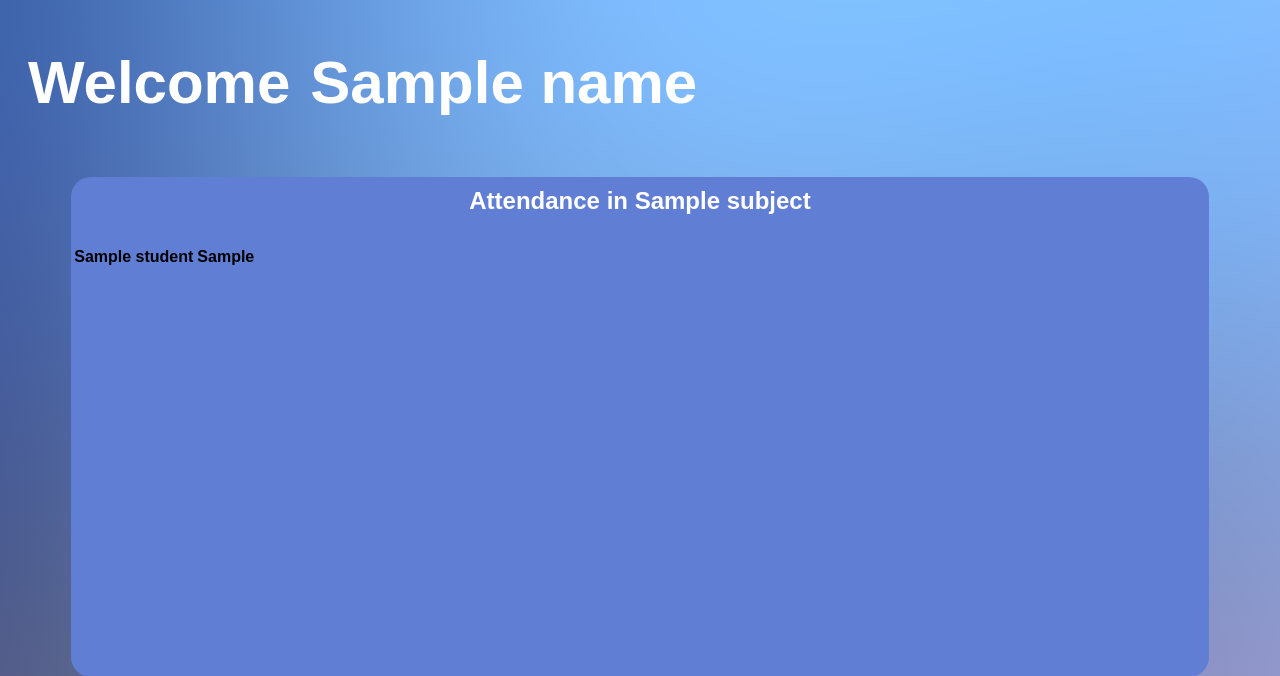
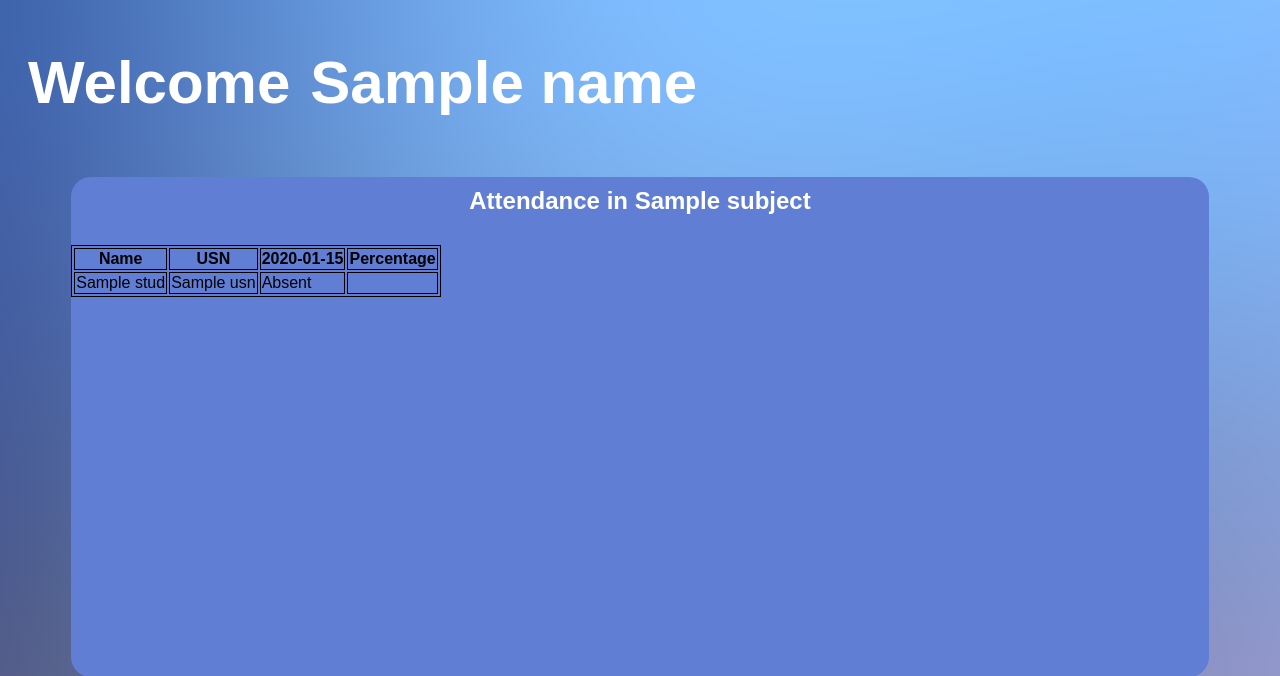
Before and after one commit to JaiIrkal/Smart-Attendance, a Flask app: template Flask Website/templates/teacher.html in a window 1280 px wide. Shown: the top 676 px of the page. Run offline with Flask 2, Linux system fonts and the light colour scheme; the template is opened without the code that fills it: most values are stand-ins (such as "Sample title", 1, 10 or a date in 2020); lists and menus that the app fills with data are empty.

Commit message:
updated teachers.html

```diff
--- a/Flask Website/main.py
+++ b/Flask Website/main.py
@@ -1,4 +1,4 @@
-from flask import Flask
+from flask import Flask, request
 from flask import render_template
 import pymongo
 import pandas as pd
@@ -7,6 +7,9 @@ app = Flask(__name__, template_folder="templates")
 mongodb_client = pymongo.MongoClient("mongodb+srv://jai:attendance@cluster0.iofnken.mongodb.net/test")
 my_db = mongodb_client["Student_Database"]
 my_coll = my_db["CSE_5_A"]
+
+classDB = mongodb_client["Class_Database"]
+class5A = classDB["CSE_5_A"]
 
 data_list = []
 for data in my_coll.find({}, {"_id":0, "Face_Encodings":0, "CDSS_attendance":0}):
@@ -18,12 +21,12 @@ student_table = pd.DataFrame(data_list)
 
 teacher_dict = {
 
-    "Umakant Kulkarni":"Compiler Design",
-    "Rashmi_Athnikar":"Software_Engineering",
-    "Anand_Vaidya":"Database_Management_System",
-    "Yashoda_Sambrani":"Management",
-    "Vadvi":"Digital_Communication",
-    "Govind":"Advanced_OOPs",
+    "Umakant Kulkarni":"CDSS",
+    "Rashmi_Athnikar":"SE",
+    "Anand_Vaidya":"DBMS",
+    "Yashoda_Sambrani":"MEPIP",
+    "Vadvi":"DC",
+    "Govind":"AOOP",
     "a":"b"
 }
 
@@ -48,30 +51,40 @@ def isTeacherValid(name, subject):
 def home():
     return render_template("index.html")
 
-#This route is for student login
-# @app.route('/studentlogin', methods = ["GET", "POST"])
-# def student_login():
-
-#     if request.method == "POST":
-#         usn = request.form.get()
-#     return render_template("student_login.html")
+# This route is for student login
+@app.route('/studentlogin', methods = ["GET", "POST"])
+def student_login():
+    if request.method == "POST":
+        usn = request.form.get()
+    return render_template("student_login.html")
 
 #This route is for teacher login
-# @app.route('/teacherlogin', methods = ["GET", "POST"])
-# def teacher_login():
+@app.route('/teacherlogin', methods = ["GET", "POST"])
+def teacher_login():
 
-#     if request.method == "POST":
-#         name = request.form.get()
-#     return render_template("student_login.html")
+    if request.method == "POST":
+        name = request.form.get()
+    return render_template("teacher_login.html")
 
 @app.route('/teacher/<name>/<subject>')
 def teacher_page(name, subject):
     valid = isTeacherValid(name, subject)
-    print(student_table.head())
-    result = student_table.to_html()
+    # print(student_table.head())
+    # result = student_table.to_html()
     if valid:
-        student_atendance = my_coll.find({});
-        return render_template("teacher.html", subject="CDSS", result=student_atendance)
+        conducted = class5A.find_one({})
+        conducted = conducted.get("Course")
+        for cond in conducted:
+            if subject == cond.get("Course_abbrv"):
+                classes = cond.get("Classes_conducted")
+                break;
+
+        attendData =[]
+
+        studDet = my_coll.find({})
+
+
+        return render_template("teacher.html", subject=subject , classes = classes, student = studDet)
     else:
         return "Invalid User"
 
--- a/Flask Website/static/css/teacher.css
+++ b/Flask Website/static/css/teacher.css
@@ -32,3 +32,7 @@ h1{
     color: white;
     padding: 10px;
 }
+
+table, th, td {
+  border: 1px solid black;
+}
--- a/Flask Website/templates/index.html
+++ b/Flask Website/templates/index.html
@@ -6,7 +6,7 @@
     <meta name="viewport" content="width=device-width, initial-scale=1.0">
     <title>Welcome</title>
     <!-- <link rel="stylesheet" type="text/css" href="{{ url_for('static', filename='css/index.css') }}"> -->
-    <link rel="stylesheet" href="/Flask Website/static/css/index.css">
+    <link rel="stylesheet" href="/static/css/index.css">
 </head>
 <body>
 
--- a/Flask Website/templates/student_login.html
+++ b/Flask Website/templates/student_login.html
@@ -5,13 +5,13 @@
     <meta http-equiv="X-UA-Compatible" content="IE=edge">
     <meta name="viewport" content="width=device-width, initial-scale=1.0">
     <title>Student Login</title>
-    <link rel="stylesheet" href="/Flask Website/static/css/student_login.css">
+    <link rel="stylesheet" href="/static/css/student_login.css">
 </head>
 
 <body>
     <form action="action_page.php" method="post">
         <div class="imgcontainer">
-          <img src="/Flask Website/static/images/img_avatar2.png" alt="Avatar" class="avatar">
+          <img src="/static/images/img_avatar2.png" alt="Avatar" class="avatar">
         </div>
 
         <div class="container">
--- a/Flask Website/templates/teacher.html
+++ b/Flask Website/templates/teacher.html
@@ -10,6 +10,8 @@
 </head>
 
 <body>
+{%set total = 0%}
+{%set presentCount=0   %}
     <div class="text-display">
         <h1>Welcome</h1>
         <h1>{{ name }}</h1>
@@ -17,14 +19,32 @@
     <div class="main-container">
         <h2 class="title">Attendance in {{ subject }}</h2>
         <table>
-            {% for student in result %}
             <tr>
-                <th>{{ student.get("Name")}}</th>
-                {% for att in student.get("CDSS_attendance") %}
-                <th> {{ att }} </th>
-                {% endfor%}
+                <th>    Name    </th>
+                <th>    USN     </th>
+                {% for date in classes %}
+                {% set total = classes|length %}
+                <th> {{ date }} </th>
+                {% endfor %}
+                <th> Percentage</th>
             </tr>
-            {%endfor%}
+            {% for stud in student %}
+            <tr>
+                <td>{{ stud.get("Name") }}</td>
+                <td>{{ stud.get("USN") }}</td>
+                {% for att in stud.get(subject + "_attendance") %}
+                {% if att == 1 %}
+                {% set presentCount = presentCount+1 %}
+                <td> Present </td>
+                {% else %}
+                <td> Absent </td>
+                {% endif %}
+                {% endfor %}
+                {% set percent  = presentCount* 100%}
+                <td> </td>
+
+            </tr>
+            {% endfor %}
         </table>
     </div>
 </body>
--- a/Flask Website/templates/teacher_login.html
+++ b/Flask Website/templates/teacher_login.html
@@ -5,13 +5,13 @@
     <meta http-equiv="X-UA-Compatible" content="IE=edge">
     <meta name="viewport" content="width=device-width, initial-scale=1.0">
     <title>Teacher Login</title>
-    <link rel="stylesheet" href="/Flask Website/static/css/teacher_login.css">
+    <link rel="stylesheet" href="/static/css/teacher_login.css">
 </head>
 
 <body>
     <form action="action_page.php" method="post">
         <div class="imgcontainer">
-          <img src="/Flask Website/static/images/teacher_avatar.jpeg" alt="Avatar" class="avatar">
+          <img src="/static/images/teacher_avatar.jpeg" alt="Avatar" class="avatar">
         </div>
 
         <div class="container">
--- a/Pyhton-files/Smart_Attendance/mongodbOPS.py
+++ b/Pyhton-files/Smart_Attendance/mongodbOPS.py
@@ -4,5 +4,3 @@ import pymongo
 myclient = pymongo.MongoClient("mongodb://localhost:27017/")
 mydb = myclient["timetable"]
 mycol = mydb["CSE_5_A"]
-
-values = mycol.delete_many({})
```
